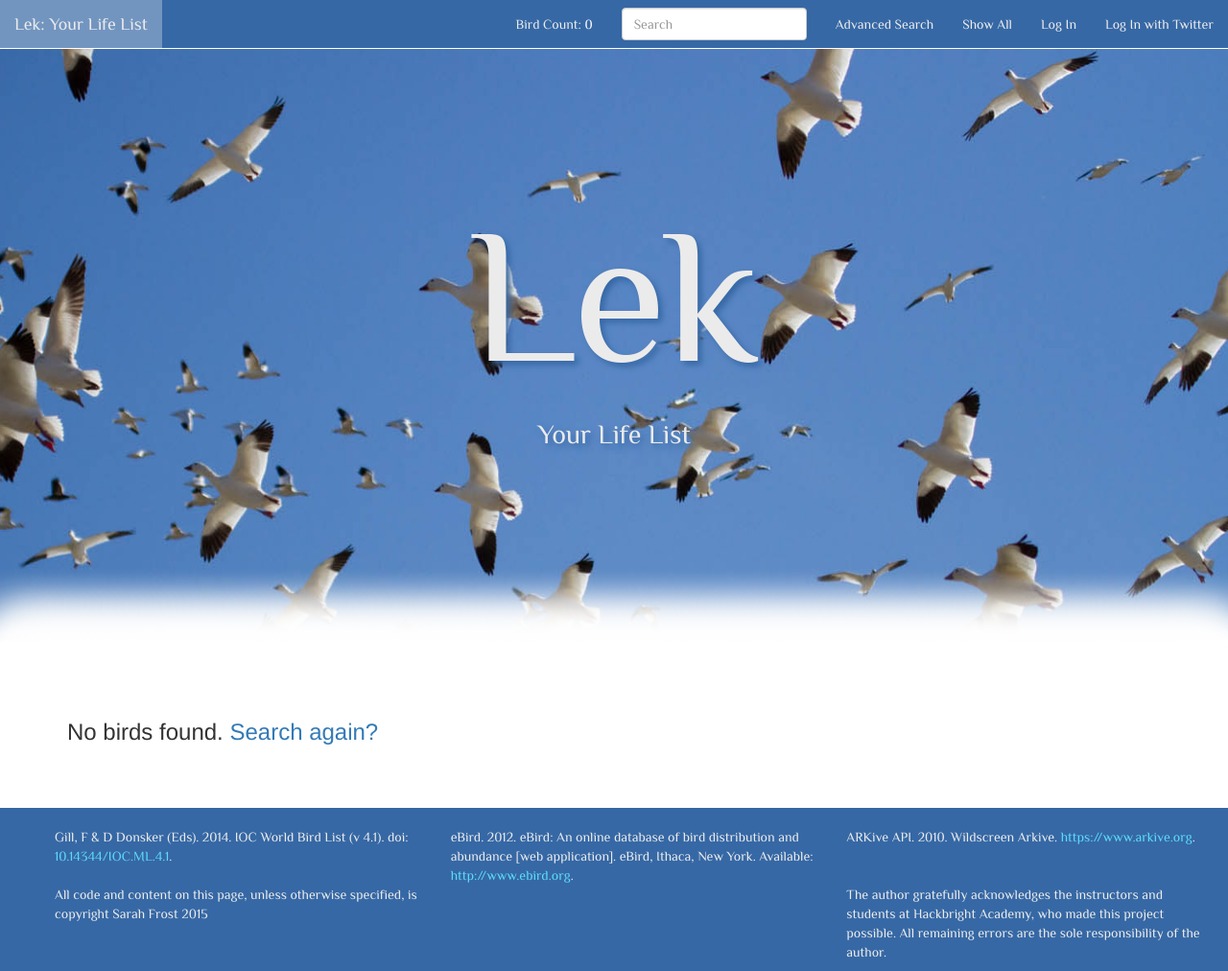
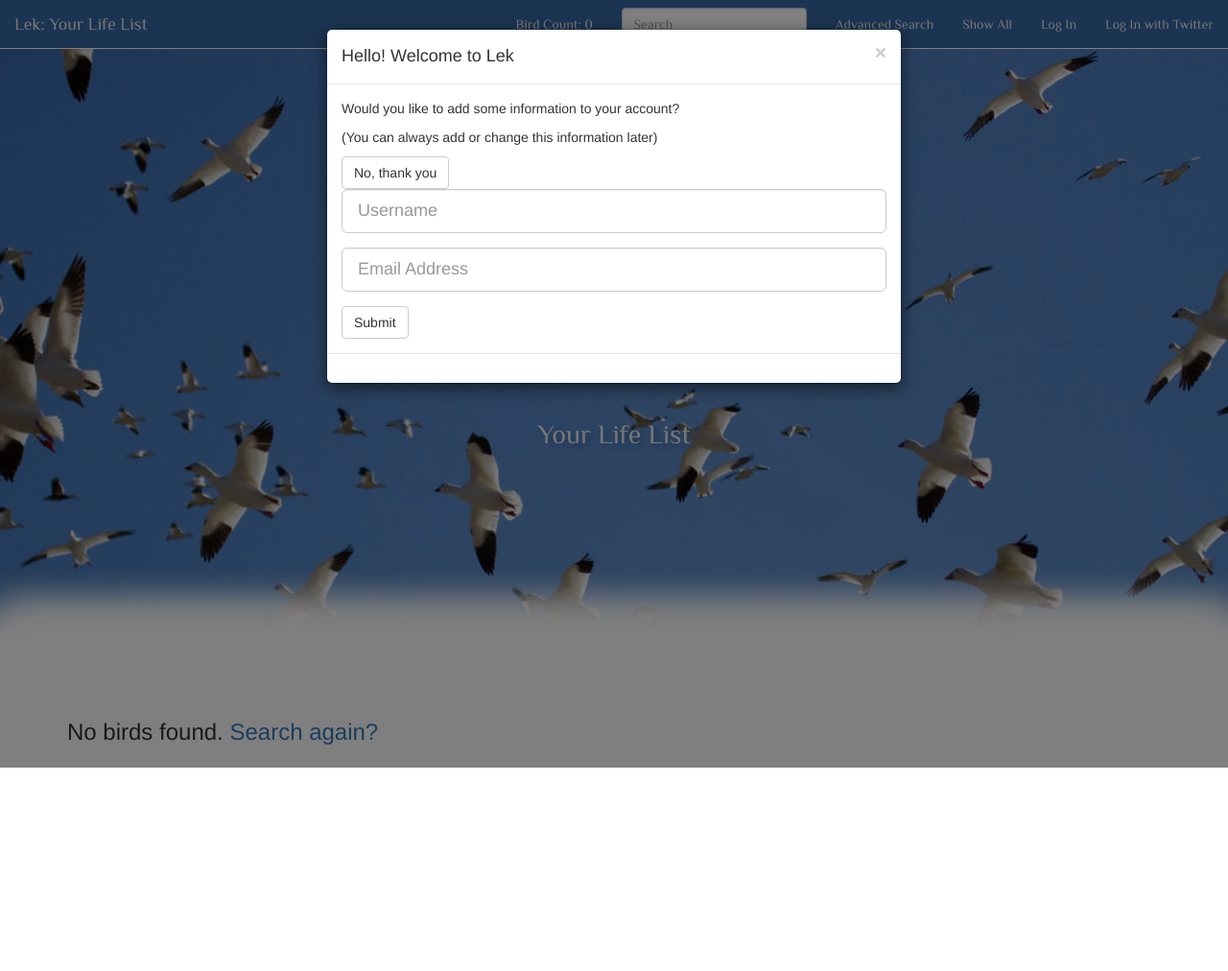
Before and after one commit to dovekie/Lek_app, a Flask app: page / in a window 1280 px wide. Shown: the whole page at 96% size. After the commit the page ends 800 px from the top, so only its background shows below. Run offline with Flask 2, Linux system fonts and the light colour scheme; data that the repository does not hold is empty; some libraries are stand-ins or nearby versions.

Commit message:
Prompt new users to set up their profile.

```diff
--- a/server.py
+++ b/server.py
@@ -549,13 +549,13 @@
     flash('You were signed in as %s' % session['username'])
     return redirect(next_url)
 
-@app.route('/signup', methods=["GET"])
-def show_signup():
-    """
-    Render the signup page
-    """
+# @app.route('/signup', methods=["GET"])
+# def show_signup():
+#     """
+#     Render the signup page
+#     """
 
-    return render_template("signup.html")
+#     return render_template("signup.html")
 
 @app.route('/signup', methods=["POST"])
 def process_signup():
@@ -566,18 +566,19 @@
     """
 
     username = request.form.get("username")
-    password = request.form.get("password")
     email = request.form.get("email")
-                                            # FIXME to check for preexisting usernames
-    new_user = User(username=username,      # create a User object
-                    password=password,
-                    email=email,
-                    bird_count=0)
-    db.session.add(new_user)                # add the new user to the database
-    db.session.commit()
-    flash('New account created! Please log in.')
 
-    return redirect('/lek_login', code=307)
+    print "I'm the signup form!", username, email
+
+    # new_user = User(username=username,      # create a User object
+    #                 password=password,
+    #                 email=email,
+    #                 bird_count=0)
+    # db.session.add(new_user)                # add the new user to the database
+    # db.session.commit()
+
+
+    return None # redirect? Shouldn't need redirect.
 
 @app.route('/logout')
 def logout():
--- a/static/birdscript.js
+++ b/static/birdscript.js
@@ -221,9 +221,20 @@
 	var isNew = $( "#new-user" );
 	if(isNew.attr("name") === "True") {
 		console.log("I spotted a new user!");
+		$( "#newUserDialog").modal();
 	} else {
 		console.log("No new user spotted. :(");
 	}
+});
+
+$( document ).ready( function() {
+	console.log("User info button click handler is go!");
+	$( "#user-data-button" ).click( function(evt) {
+		evt.preventDefault();
+		console.log($( "#username-field" ).val());
+		console.log($( "#email-field" ).val());
+	});
+
 });
 
 // Searching!
--- a/templates/homepage.html
+++ b/templates/homepage.html
@@ -18,6 +18,47 @@
         {% endfor %}
     {% endwith %}
 <div class="container" id="main_page_body">
+
+<div id="newUserDialog" class="modal fade" role="dialog">
+  <div class="modal-dialog">
+
+    <!-- Modal content-->
+    <div class="modal-content">
+      <div class="modal-header">
+        <button type="button" class="close" data-dismiss="modal">&times;</button>
+        <h4 class="modal-title">Hello! Welcome to Lek</h4>
+      </div>
+      <div class="modal-body">
+        <p>Would you like to add some information to your account?</p>
+        <p>(You can always add or change this information later)</p>
+        <button type="button" class="btn btn-default" data-dismiss="modal">No, thank you</button>
+    		<form class="form-signup" action="signup" method="POST">
+		        <div class="form-group">
+		            <label for="username-field" class="sr-only">username</label>
+		            <input id="username-field"
+		            	   type="text"
+		                   name="username"
+		                   class="form-control input-lg"
+		                   placeholder="Username">
+		        </div>
+		        <div class="form-group">
+		            <label for="email-field" class="sr-only">Email Address</label>
+		            <input id="email-field"
+		            	   type="email"
+		                   name="email"
+		                   class="form-control input-lg"
+		                   placeholder="Email Address">
+		        </div>
+        		<button id="user-data-button" type="button" class="btn btn-default" data-dismiss="modal">Submit</button>
+		    </form>
+      </div>
+      <div class="modal-footer">
+      </div>
+    </div>
+
+  </div>
+</div>
+
 {% if birds_nest == {} %}
 <h3>No birds found. <a href="/search">Search again?</a></h3>
 {% else %}
```
